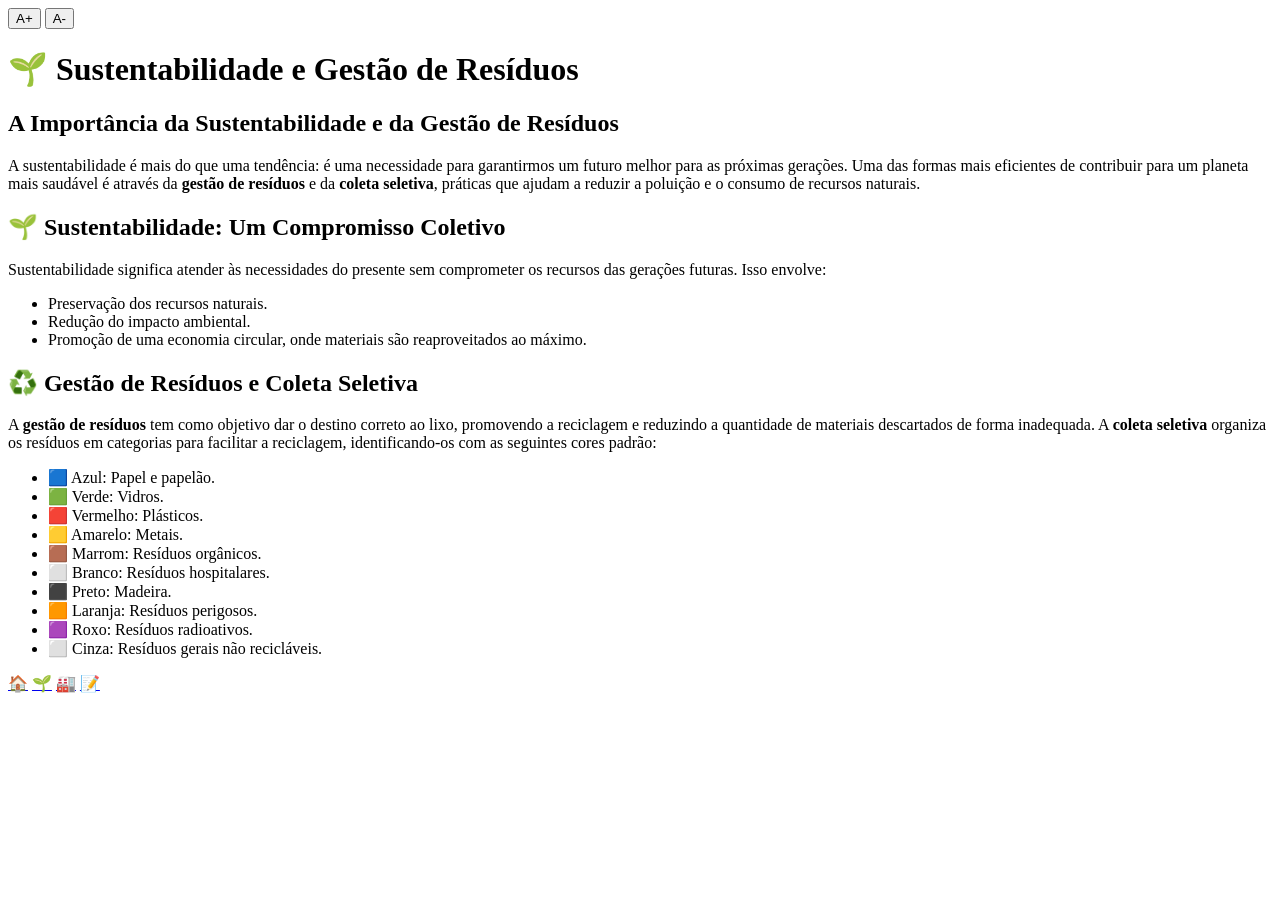
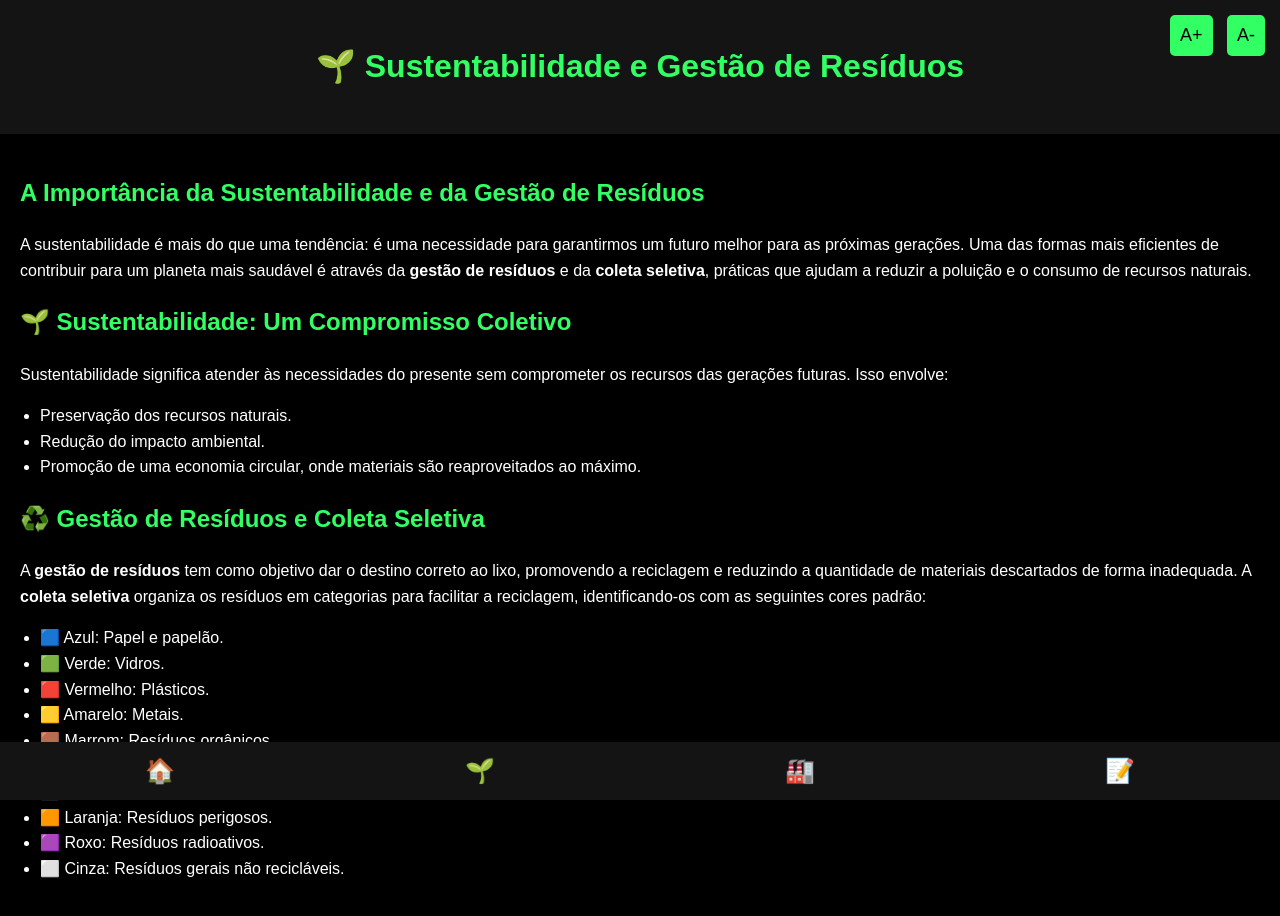
Before and after one commit to CapacitadorQSE/Sustentabilidade, a plain HTML site: page index.html in a window 1280 px wide. Before the commit the page ends 800 px from the top, so only its background shows below. Drawn offline with Linux system fonts and the light colour scheme.

Commit message:
Update styles.css

```diff
--- a/styles.css
+++ b/styles.css
@@ -1,20 +1,86 @@
-// Controle de Acessibilidade
-const content = document.getElementById("content");
-const increaseFont = document.getElementById("increase-font");
-const decreaseFont = document.getElementById("decrease-font");
+:root {
+  --background-color: rgb(0, 0, 0);
+  --text-color: rgb(255, 255, 255);
+  --highlight-color: rgb(50, 255, 100);
+  --secondary-color: rgb(20, 20, 20);
+  --font-size: 16px;
+}
 
-let currentFontSize = 16; // Tamanho inicial da fonte
+body {
+  margin: 0;
+  padding: 0;
+  font-family: Arial, sans-serif;
+  font-size: var(--font-size);
+  background-color: var(--background-color);
+  color: var(--text-color);
+  line-height: 1.6;
+}
 
-// Aumentar Fonte
-increaseFont.addEventListener("click", () => {
-  currentFontSize += 2;
-  content.style.fontSize = `${currentFontSize}px`;
-});
+/* Botões de Acessibilidade */
+.accessibility {
+  position: fixed;
+  top: 10px;
+  right: 10px;
+  z-index: 1000;
+}
 
-// Reduzir Fonte
-decreaseFont.addEventListener("click", () => {
-  if (currentFontSize > 12) {
-    currentFontSize -= 2;
-    content.style.fontSize = `${currentFontSize}px`;
-  }
-});
+.accessibility button {
+  margin: 5px;
+  padding: 10px;
+  border: none;
+  border-radius: 5px;
+  background-color: var(--highlight-color);
+  color: var(--background-color);
+  font-size: 18px;
+  cursor: pointer;
+}
+
+.accessibility button:hover {
+  background-color: var(--text-color);
+  color: var(--highlight-color);
+}
+
+/* Cabeçalho */
+header {
+  background-color: var(--secondary-color);
+  padding: 20px;
+  text-align: center;
+  color: var(--highlight-color);
+}
+
+main {
+  padding: 20px;
+}
+
+h2 {
+  color: var(--highlight-color);
+}
+
+ul {
+  padding-left: 20px;
+}
+
+/* Menu Inferior Fixo */
+nav.menu {
+  position: fixed;
+  bottom: 0;
+  left: 0;
+  width: 100%;
+  background-color: var(--secondary-color);
+  display: flex;
+  justify-content: space-around;
+  align-items: center;
+  padding: 10px 0;
+}
+
+.nav-icon {
+  font-size: 24px;
+  color: var(--text-color);
+  text-decoration: none;
+  transition: transform 0.2s;
+}
+
+.nav-icon:hover {
+  color: var(--highlight-color);
+  transform: scale(1.2);
+}
```
